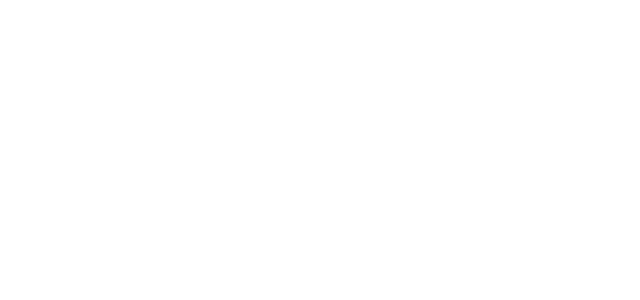
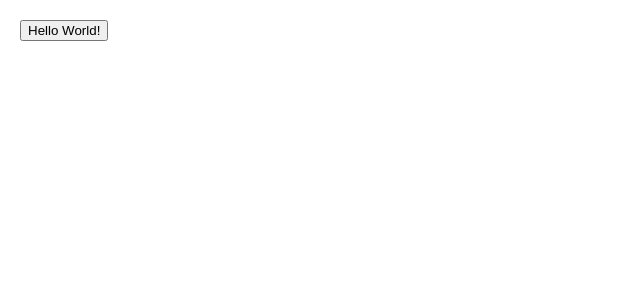
Before and after one commit to nnphi219/ReactPractice, a React (Create React App) app in the folder my-app/: page / in a window 1280 px wide. Shown: the top 300 px of the page, without its empty margins (0-640 px from the left). Built offline with nearby package versions, Linux system fonts and the light colour scheme.

Commit message:
rename jsx_in_depth to Jsx_in_depth

```diff
--- a/my-app/src/Advanced_Guides/JSX_In_Depth/jsx_in_depth.js
+++ b/my-app/src/Advanced_Guides/JSX_In_Depth/jsx_in_depth.js
@@ -1,15 +1,38 @@
 import React, { Component } from 'react';
 
-class jsx_in_depth extends Component {
+const MyComponents = {
+    DatePicker: function DatePicker(props) {
+        return <div>Imagine a {props.color} datepicker here.</div>;
+    }
+}
+
+function BlueDatePicker() {
+    return <MyComponents.DatePicker color="blue" />;
+}
+
+class Jsx_in_depth extends Component {
     render() {
-        return(
+        const Button = props => {
+            const { kind, ...other } = props;
+            const className = kind === "primary" ? "PrimaryButton" : "SecondaryButton";
+            return <button className={className} {...other} />;
+          };
+
+          const App = () => {
+            return (
+              <div>
+                <Button kind="primary" onClick={() => console.log("clicked!")}>
+                  Hello World!
+                </Button>
+              </div>
+            );
+          };
+        return (
             <div>
-                <button color="blue" shadowSize={2}>
-                Click Me
-                </button>
-            </div>
+                <App />
+              </div>
         );
     }
 }
 
-export default jsx_in_depth;
+export default Jsx_in_depth;
--- a/my-app/src/index.js
+++ b/my-app/src/index.js
@@ -16,7 +16,7 @@ import Composition_Inheritance from './Composition_Inheritance/Composition_Inher
 import Thinking_In_React_Myself from './Thinking_In_React/Thinking_In_React_Myself';
 import Thinking_In_React from './Thinking_In_React/Thinking_In_React';
 
-import jsx_in_depth from './Advanced_Guides/JSX_In_Depth/jsx_in_depth';
+import Jsx_in_depth from './Advanced_Guides/JSX_In_Depth/Jsx_in_depth';
 
 // ReactDOM.render(<App />, document.getElementById('root'));
 // ReactDOM.render(<TicTacToe />, document.getElementById('root'));
@@ -135,6 +135,6 @@ registerServiceWorker();
 // ================ JSX in depth
 
 ReactDOM.render(
-  <jsx_in_depth />,
+  <Jsx_in_depth />,
   document.getElementById('root')
 );
```
